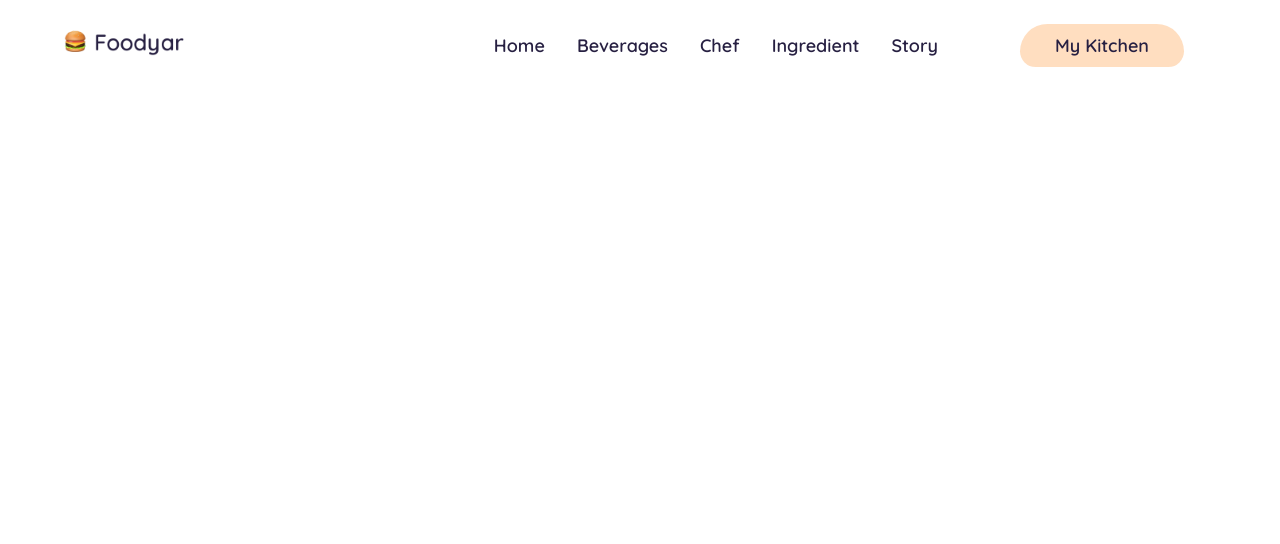
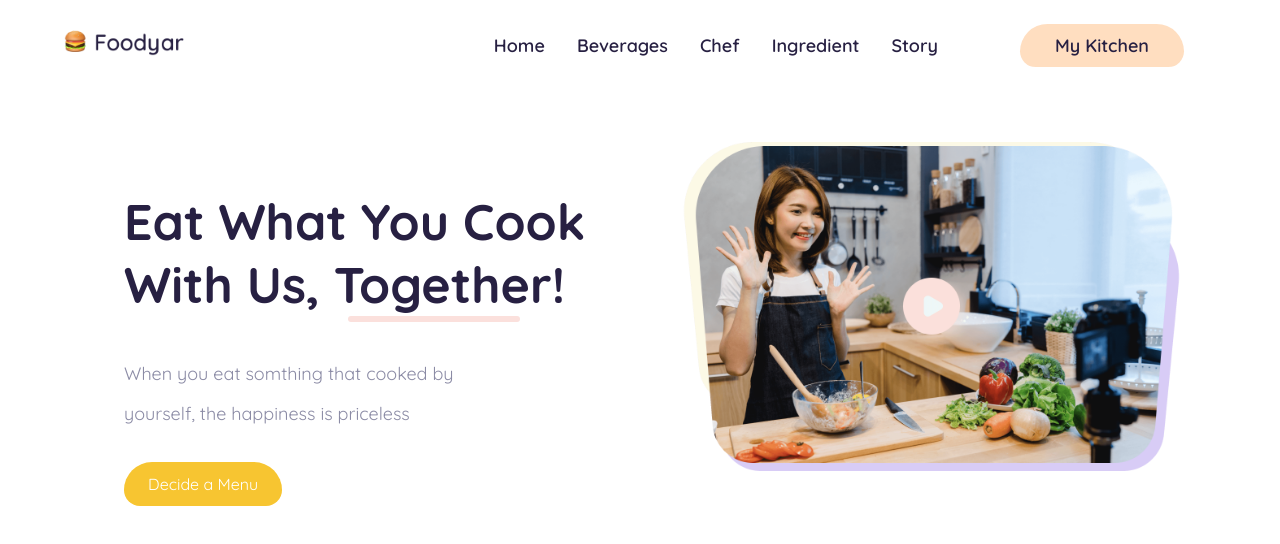
Before and after one commit to javidSahabin/Food-website-home-page, a plain HTML site: page index.html in a window 1280 px wide. Drawn offline with Linux system fonts and the light colour scheme.

Commit message:
create home and give styling use css

```diff
--- a/index.html
+++ b/index.html
@@ -26,5 +26,24 @@
         </section>
     </header>
 
+    <!-- Home section -->
+    <section id="home">
+        <div class="wrapper">
+          <div class="left">
+            <h1>
+              Eat What You Cook <br>
+              With Us, <span>Together!</span>
+            </h1>
+            <p>
+              When you eat somthing that cooked by <br>
+              yourself, the happiness is priceless
+            </p>
+            <a href="#">Decide a Menu</a>
+          </div>
+          <div class="right">
+            <img src="./images/video.png" alt="image" />
+          </div>
+        </div>
+      </section>
 </body>
 </html>
--- a/style.css
+++ b/style.css
@@ -12,6 +12,15 @@
 ol, ul {
 	list-style: none;
 }
+
+h1{
+    color: #272042;
+}
+P{
+    color: #8B8BA5;
+    line-height: 40px;
+}
+
 
 a{
     color: #272042;
@@ -53,3 +62,64 @@ header .wrapper ul li:last-child a{
     padding: 10px 35px;
     border-radius: 35px 35px 20px 20px;
 }
+
+/* Home section */
+
+#home .wrapper{
+    display: flex;
+    justify-content: space-between;
+}
+
+#home .wrapper div.left{
+    margin-top: 100px;
+    width: 48%;
+    margin-left: 60px;
+}
+
+#home .wrapper div.left h1{
+    font-size: 50px;
+    font-weight: 700;
+    margin-bottom: 32px;
+}
+
+#home .wrapper div.left span{
+    font-size: 50px;
+    font-weight: 700;
+    margin-bottom: 32px;
+}
+
+#home .wrapper div.left span::after{
+    content: '';
+    display: block;
+    background-color: #FBE0DC ;
+    width: 33%;
+    height: 6px;
+    border-radius: 30px;
+    position: relative;
+    left: 14rem;
+}
+
+
+#home .wrapper div.left p{
+    font-size: 18px;
+    font-weight: 400;
+    margin-bottom: 40px;
+}
+
+#home .wrapper div.left a{
+    background-color: #F7C531;
+    color: #fff;
+    padding: 12px 24px;
+    border-radius: 35px 35px 20px 20px;
+}
+
+#home .wrapper div.right{
+    width: 48%;
+    margin-top: 20px;
+    margin-right: 50px;
+}
+
+#home .wrapper div.right img{
+    width: 110%;
+    padding: 32px;
+}
```
